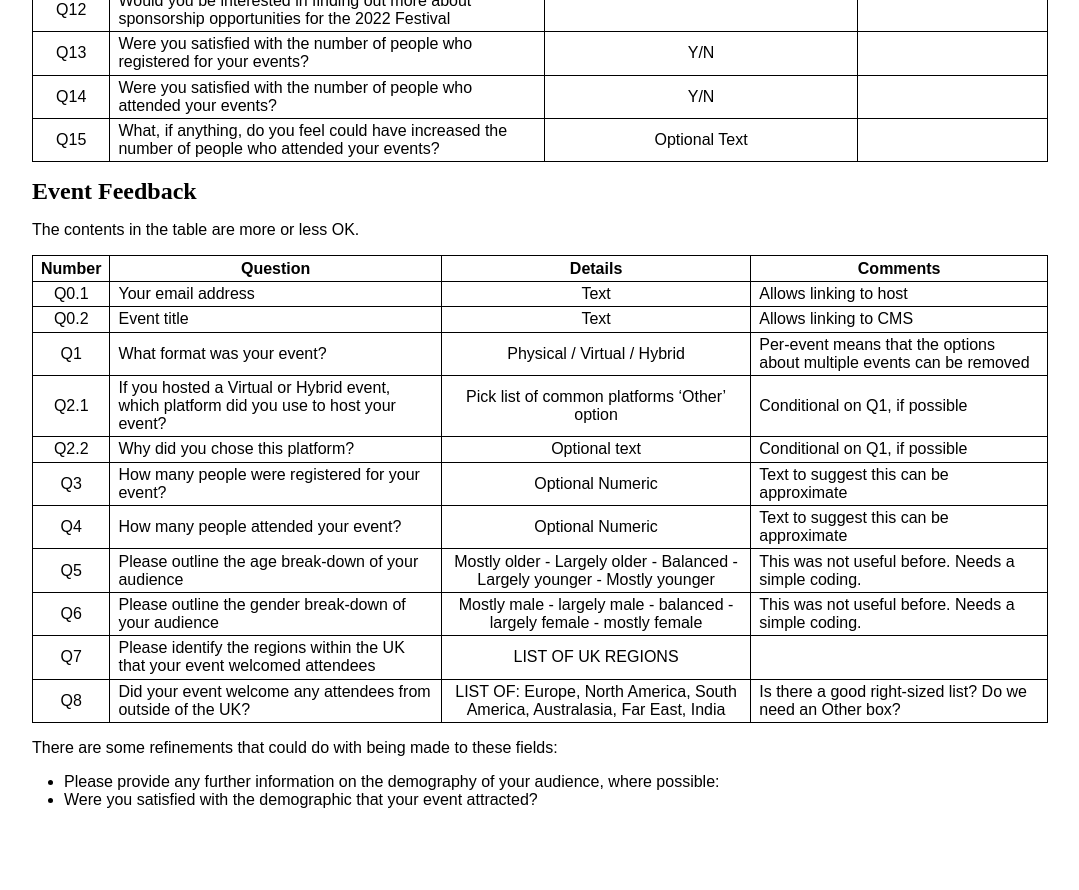
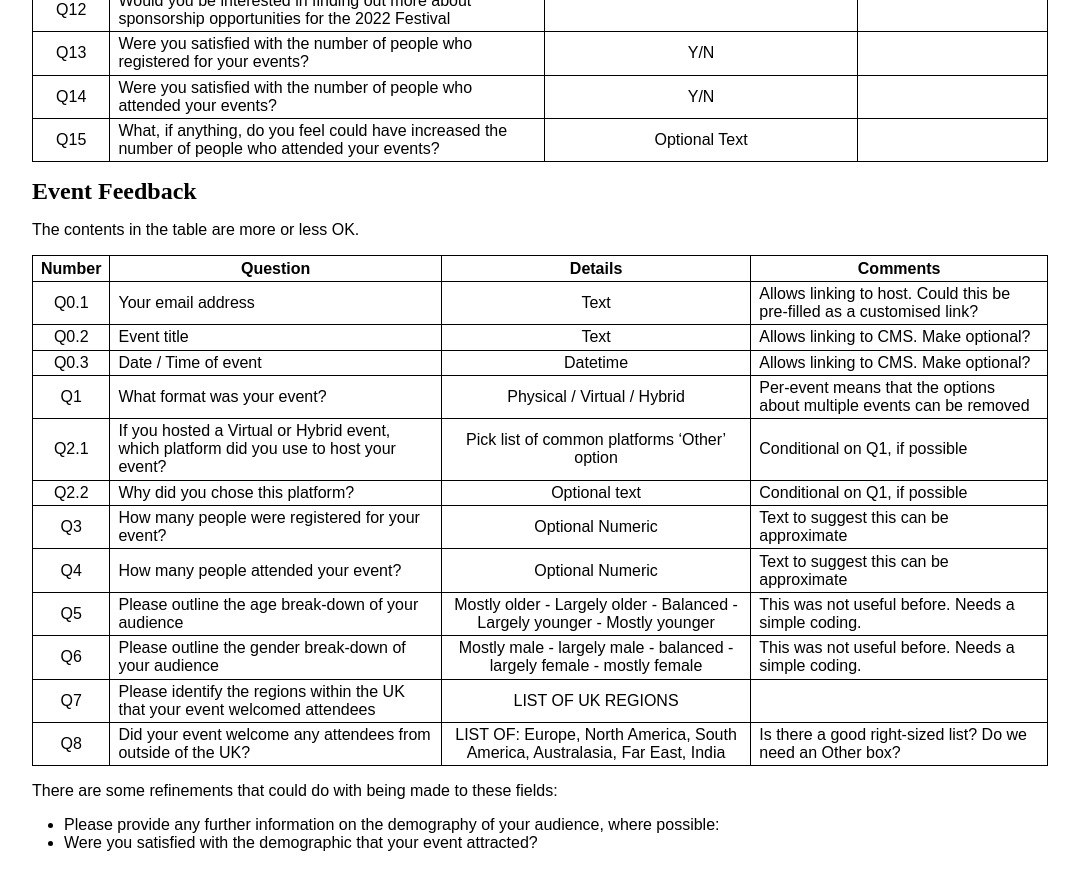
Before and after one commit to open-innovations/leeds-digital-festival-data, a Jekyll site: the page built from pages/feedback.md, in a window 1280 px wide and 900 px high, scrolled down 856 px. Shown: the top 890 px of the window, without its empty margins (100-1179 px from the left). Built offline with Jekyll 4.4.1, drawn with Linux system fonts in a browser that asks for light colours; some web fonts are replaced; before the commit the page ends 1713 px from its top, so only the background shows below that.

Commit message:
Add more feedback

```diff
--- a/pages/feedback.md
+++ b/pages/feedback.md
@@ -62,8 +62,9 @@ The contents in the table are more or less OK.
 
 | Number | Question | Details | Comments |
 |:------:|----------|:-------:|----------|
-| Q0.1 | Your email address | Text | Allows linking to host |
-| Q0.2 | Event title | Text | Allows linking to CMS |
+| Q0.1 | Your email address | Text | Allows linking to host. Could this be pre-filled as a customised link? |
+| Q0.2 | Event title | Text | Allows linking to CMS. Make optional? |
+| Q0.3 | Date / Time of event | Datetime | Allows linking to CMS. Make optional? |
 | Q1 | What format was your event? | Physical / Virtual / Hybrid | Per-event means that the options about multiple events can be removed |
 | Q2.1 | If you hosted a Virtual or Hybrid event, which platform did you use to host your event? | Pick list of common platforms 'Other' option | Conditional on Q1, if possible |
 | Q2.2 | Why did you chose this platform? | Optional text | Conditional on Q1, if possible |
```
